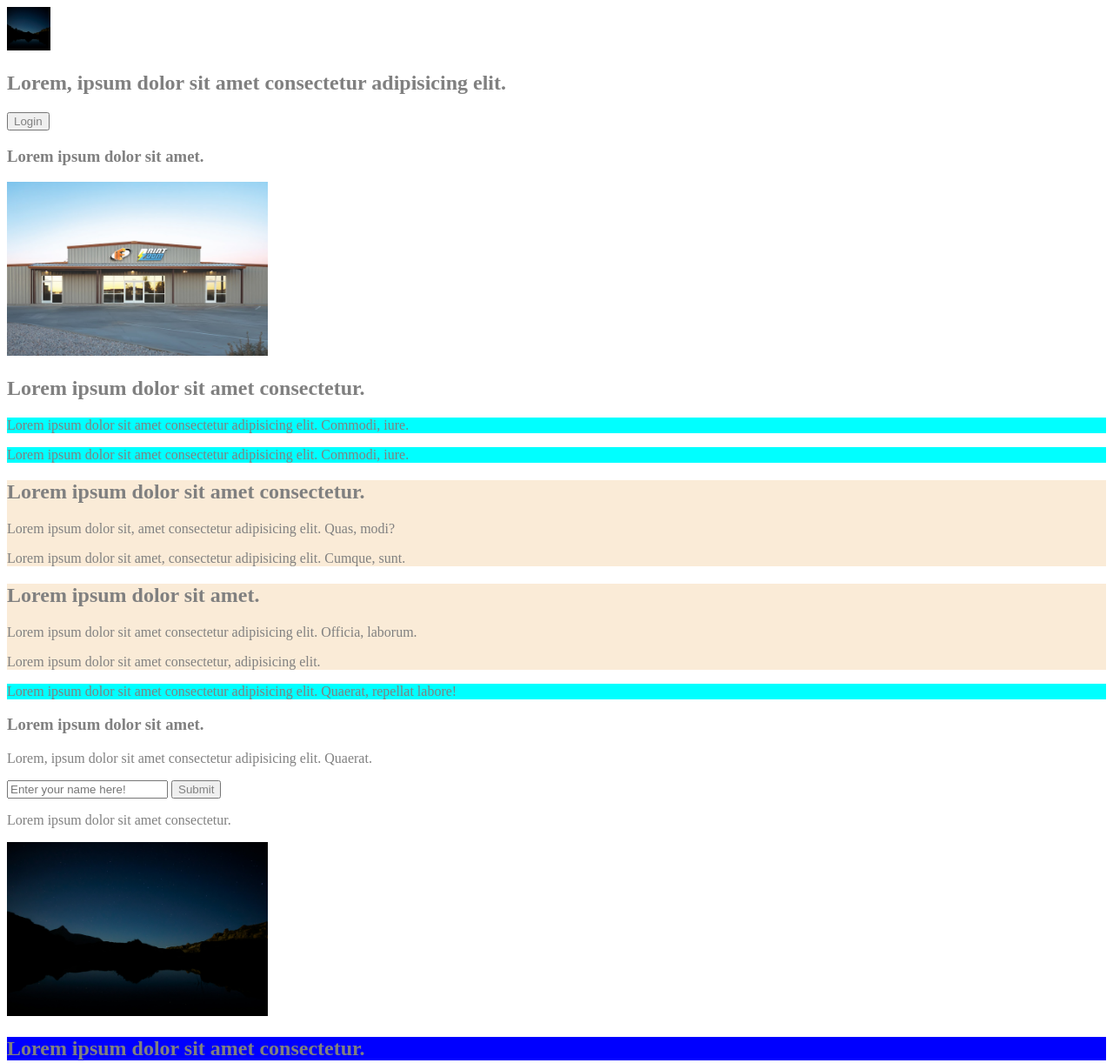
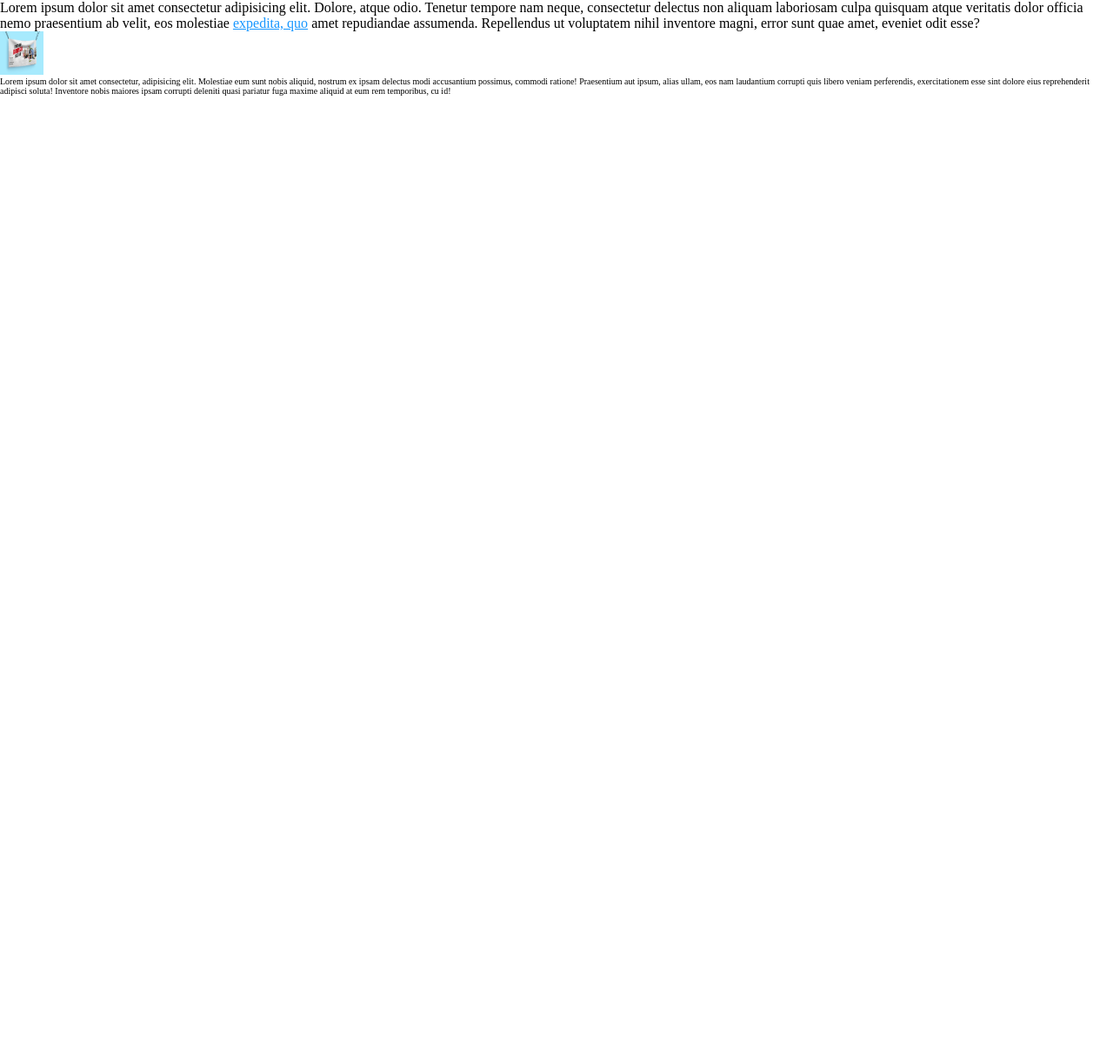
Before and after one commit to EthanArvizo/Frontend-Projects, a plain HTML site: page index.html in a window 1280 px wide. Shown: the top 1222 px of the page at 87% size. After the commit the page ends 800 px from the top, so only its background shows below. Drawn offline with Linux system fonts and the light colour scheme.

Commit message:
reviewing unit values

```diff
--- a/index.html
+++ b/index.html
@@ -10,92 +10,30 @@
   </head>
 
   <body>
-    <header>
-      <nav>
-        <img class="logo" src="media/mountains.jpg" alt="Mountain View" />
-        <h2 class="tagline">
-          Lorem, ipsum dolor sit amet consectetur adipisicing elit.
-        </h2>
-      </nav>
-      <button>Login</button>
-    </header>
-
-    <main>
-      <section class="blog-post">
-        <article>
-          <header>
-            <h1>Lorem ipsum dolor sit amet.</h1>
-            <img id="featured-image" src="media/pz-office.jpg" alt="" />
-          </header>
-          <h2>Lorem ipsum dolor sit amet consectetur.</h2>
-          <p>
-            Lorem ipsum dolor sit amet consectetur adipisicing elit. Commodi,
-            iure.
-          </p>
-          <p>
-            Lorem ipsum dolor sit amet consectetur adipisicing elit. Commodi,
-            iure.
-          </p>
-
-          <div>
-            <h2>Lorem ipsum dolor sit amet consectetur.</h2>
-            <p>
-              Lorem ipsum dolor sit, amet consectetur adipisicing elit. Quas,
-              modi?
-            </p>
-            <p>
-              Lorem ipsum dolor sit amet, consectetur adipisicing elit. Cumque,
-              sunt.
-            </p>
-          </div>
-
-          <div>
-            <h2>Lorem ipsum dolor sit amet.</h2>
-            <p>
-              Lorem ipsum dolor sit amet consectetur adipisicing elit. Officia,
-              laborum.
-            </p>
-            <p>Lorem ipsum dolor sit amet consectetur, adipisicing elit.</p>
-          </div>
-
-          <p>
-            Lorem ipsum dolor sit amet consectetur adipisicing elit. Quaerat,
-            repellat labore!
-          </p>
-        </article>
-      </section>
-
-      <section class="contact">
-        <h3>Lorem ipsum dolor sit amet.</h3>
-        <p>
-          Lorem, ipsum dolor sit amet consectetur adipisicing elit. Quaerat.
+    <section>
+      <div class="products">
+        <p class="first">
+          Lorem ipsum dolor sit amet consectetur adipisicing elit. Dolore, atque
+          odio. Tenetur tempore nam neque, consectetur delectus non aliquam
+          laboriosam culpa quisquam atque veritatis dolor officia nemo
+          praesentium ab velit, eos molestiae
+          <a href="xyz.com" target="_blank">expedita, quo</a> amet repudiandae
+          assumenda. Repellendus ut voluptatem nihil inventore magni, error sunt
+          quae amet, eveniet odit esse?
         </p>
 
-        <form action="">
-          <input
-            type="text"
-            name="name"
-            id=""
-            placeholder="Enter your name here!"
-          />
-          <button type="submit">Submit</button>
-        </form>
+        <img src="media/banner-test.jpg" alt="" />
 
-        <p>Lorem ipsum dolor sit amet consectetur.</p>
-      </section>
-    </main>
-
-    <footer>
-      <img src="media/mountains.jpg" alt="Mountain View" />
-      <h2 class="tagline" id="footer">
-        Lorem ipsum dolor sit amet consectetur.
-      </h2>
-      <ul>
-        <li><a href="">Home</a></li>
-        <li><a href="">About</a></li>
-        <li><a href="">Contact</a></li>
-        <li><a href="">Youtube</a></li>
-      </ul>
-    </footer>
+        <p class="second">
+          Lorem ipsum dolor sit amet consectetur, adipisicing elit. Molestiae
+          eum sunt nobis aliquid, nostrum ex ipsam delectus modi accusantium
+          possimus, commodi ratione! Praesentium aut ipsum, alias ullam, eos nam
+          laudantium corrupti quis libero veniam perferendis, exercitationem
+          esse sint dolore eius reprehenderit adipisci soluta! Inventore nobis
+          maiores ipsam corrupti deleniti quasi pariatur fuga maxime aliquid at
+          eum rem temporibus, cu id!
+        </p>
+      </div>
+    </section>
   </body>
 </html>
--- a/style.css
+++ b/style.css
@@ -1,34 +1,25 @@
-*{
-    color: gray;
+* {
+    box-sizing: border-box;
+    margin: 0;
+    padding: 0;
+
 }
 
-.logo{
+
+html{
+    font-size: 10px;
+}
+
+p.first{
+    font-size: 1.6rem;
+}
+
+a{
+    color: #1696ff;
+    font-size: 1em;
+}
+
+img{
     width: 50px;
     height: 50px;
 }
-
-#featured-image{
-    width: 300px;
-    height: 200px;
-}
-footer img{
-    width: 300px;
-    height: 200px;
-
-}
-
-article>p{
-    background-color: aqua;
-}
-
-header~div{
-    background-color: antiquewhite;
-}
-
-header + p{
-    background-color: darkgray;
-}
-
-.tagline#footer{
-background-color: blue;
-}
```
